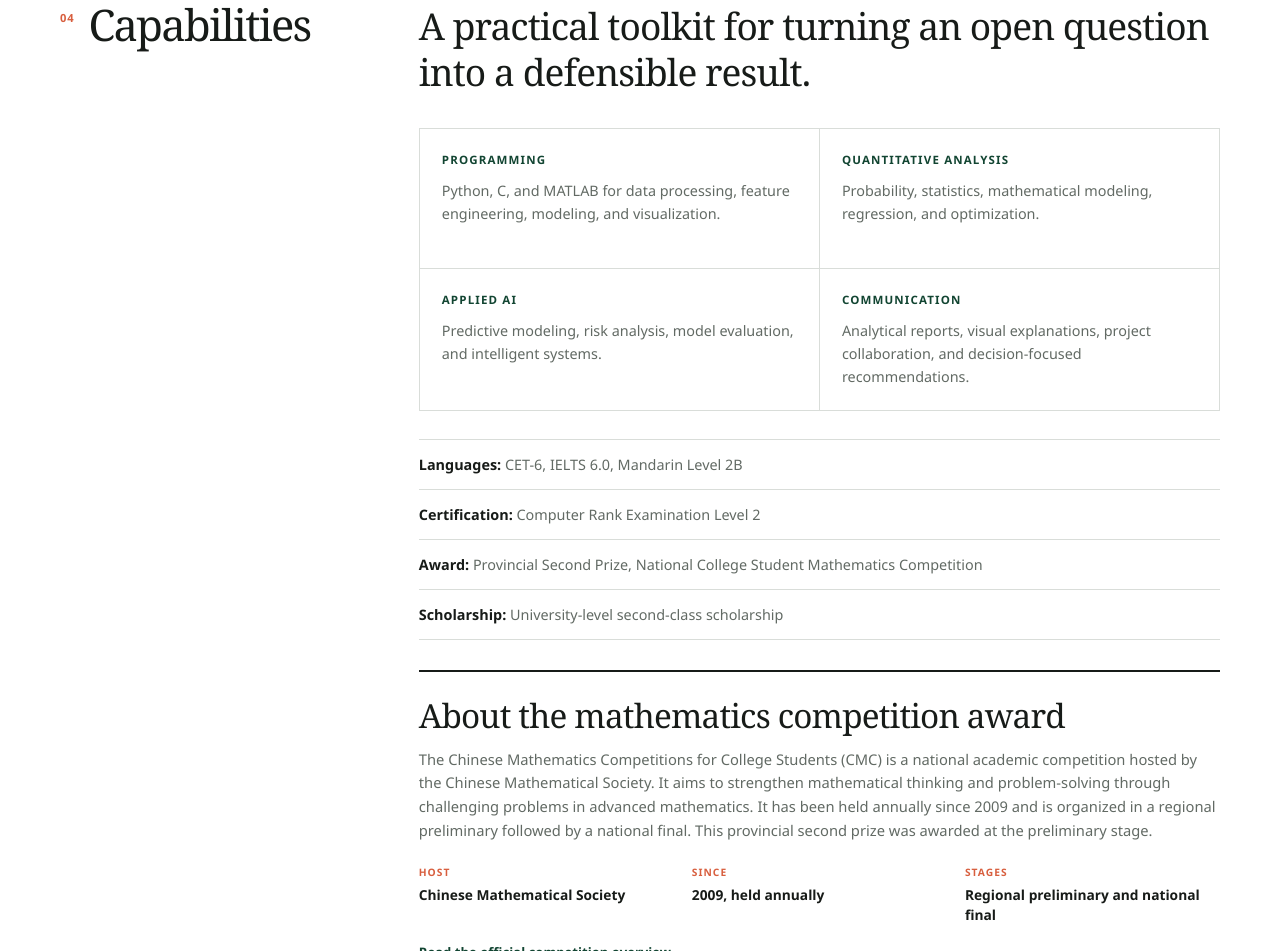
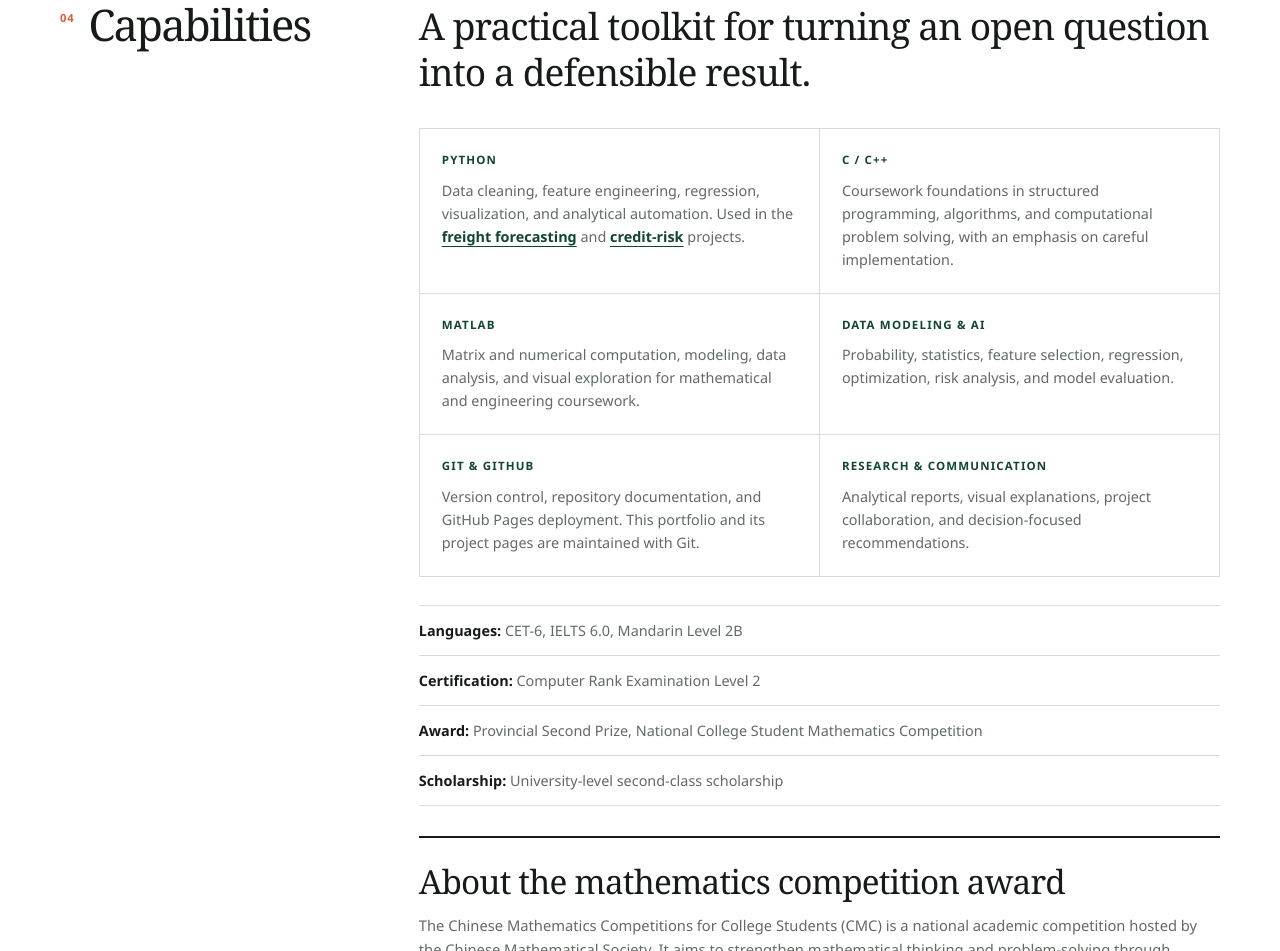
Before and after one commit to XQH114514/Coursework1, a plain HTML site: page me-designed.html in a window 1280 px wide. Shown: the part 3158-4109 px from the top of the page. Drawn offline with Linux system fonts and the light colour scheme.

Commit message:
Expand technical skills descriptions

```diff
--- a/me-designed.html
+++ b/me-designed.html
@@ -515,6 +515,12 @@
       margin: 0;
       color: var(--muted);
       font-size: 0.9rem;
+    }
+
+    .skill a {
+      color: var(--green);
+      font-weight: 650;
+      text-underline-offset: 4px;
     }
 
     .credentials {
@@ -1041,22 +1047,50 @@
       <div class="section-body">
         <p class="lead">A practical toolkit for turning an open question into a defensible result.</p>
 
-        <div class="skills-grid">
+        <div class="skills-grid" aria-label="Technical and professional skills">
           <article class="skill">
-            <h3>Programming</h3>
-            <p>Python, C, and MATLAB for data processing, feature engineering, modeling, and visualization.</p>
+            <h3>Python</h3>
+            <p>
+              Data cleaning, feature engineering, regression, visualization, and
+              analytical automation. Used in the
+              <a href="freight-forecasting.html">freight forecasting</a> and
+              <a href="credit-risk.html">credit-risk</a> projects.
+            </p>
           </article>
           <article class="skill">
-            <h3>Quantitative analysis</h3>
-            <p>Probability, statistics, mathematical modeling, regression, and optimization.</p>
+            <h3>C / C++</h3>
+            <p>
+              Coursework foundations in structured programming, algorithms, and
+              computational problem solving, with an emphasis on careful implementation.
+            </p>
           </article>
           <article class="skill">
-            <h3>Applied AI</h3>
-            <p>Predictive modeling, risk analysis, model evaluation, and intelligent systems.</p>
+            <h3>MATLAB</h3>
+            <p>
+              Matrix and numerical computation, modeling, data analysis, and visual
+              exploration for mathematical and engineering coursework.
+            </p>
           </article>
           <article class="skill">
-            <h3>Communication</h3>
-            <p>Analytical reports, visual explanations, project collaboration, and decision-focused recommendations.</p>
+            <h3>Data modeling &amp; AI</h3>
+            <p>
+              Probability, statistics, feature selection, regression, optimization,
+              risk analysis, and model evaluation.
+            </p>
+          </article>
+          <article class="skill">
+            <h3>Git &amp; GitHub</h3>
+            <p>
+              Version control, repository documentation, and GitHub Pages deployment.
+              This portfolio and its project pages are maintained with Git.
+            </p>
+          </article>
+          <article class="skill">
+            <h3>Research &amp; communication</h3>
+            <p>
+              Analytical reports, visual explanations, project collaboration, and
+              decision-focused recommendations.
+            </p>
           </article>
         </div>
 
```
Also changed, not shown: index.html (+39 -10 lines).
